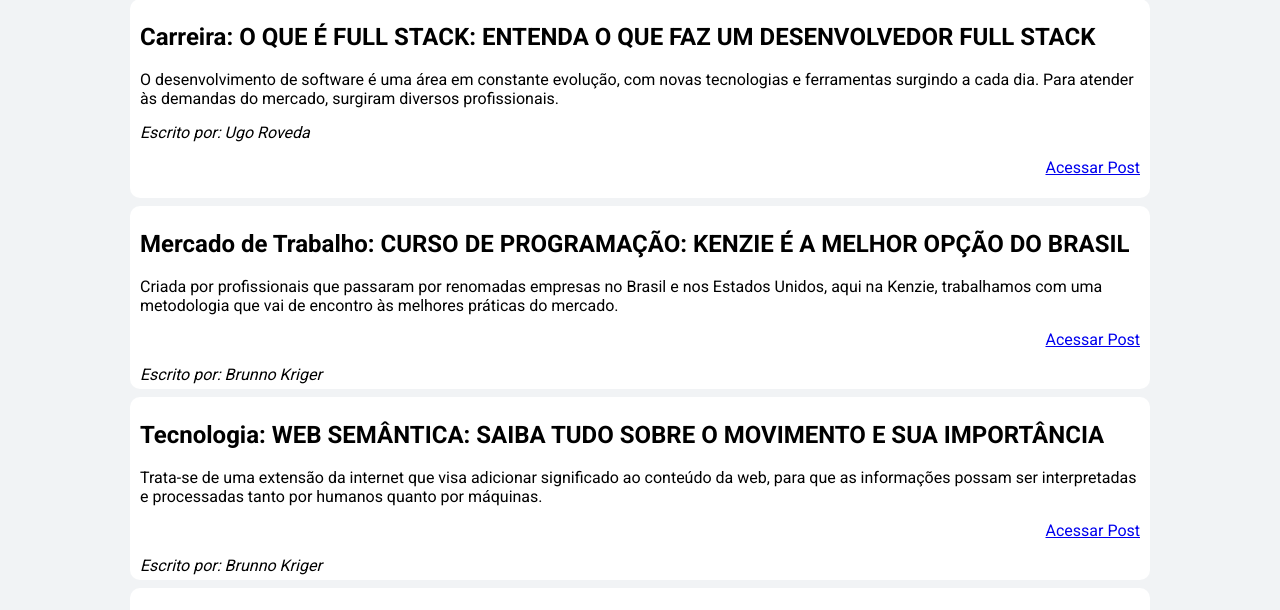
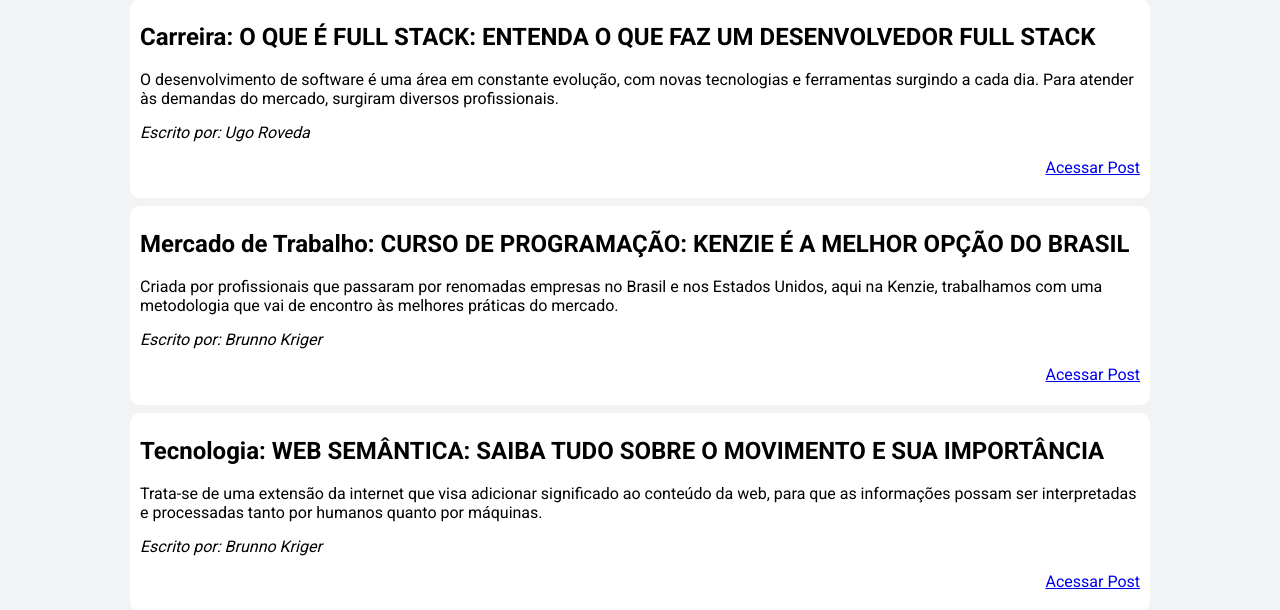
Before and after one commit to Kenzie-Academy-Brasil-Developers/m1-sp2-kenzie-blog-rodrigohuang, a plain HTML site: page index.html in a window 1280 px wide. Shown: the part 140-750 px from the top of the page. Drawn offline with Linux system fonts and the light colour scheme.

Commit message:
Tarefa 3 - Estilizando blog Kenzie finalizado

```diff
--- a/index.html
+++ b/index.html
@@ -7,7 +7,7 @@
     <title>Blog Kenzie</title>
     <!-- <link rel="stylesheet" href="/reset.css"> -->
     <link rel="stylesheet" href="normalize.css">
-    <link rel="stylesheet" href="/style.css">
+    <link rel="stylesheet" href="./style.css">
 </head>
 
 <body>
@@ -37,9 +37,10 @@
         <p>Criada por profissionais que passaram por renomadas empresas no Brasil e nos Estados Unidos, aqui na Kenzie,
             trabalhamos com uma metodologia que vai de encontro às melhores práticas do mercado. </p>
 
-        <p class="link"><a href="https://kenzie.com.br/blog/melhor-curso-de-programacao/" target="_blank">Acessar Post</a></p>
+        <em>Escrito por: Brunno Kriger</em>
 
-        <em>Escrito por: Brunno Kriger</em>
+        <p class="link"><a href="https://kenzie.com.br/blog/melhor-curso-de-programacao/" target="_blank">Acessar
+                Post</a></p>
 
     </section>
 
@@ -50,9 +51,10 @@
         <p>Trata-se de uma extensão da internet que visa adicionar significado ao conteúdo da web, para que as
             informações possam ser interpretadas e processadas tanto por humanos quanto por máquinas. </p>
 
+        <em>Escrito por: Brunno Kriger</em>
+
         <p class="link"><a href="https://kenzie.com.br/blog/web-semantica/" target="_blank">Acessar Post</a></p>
 
-        <em>Escrito por: Brunno Kriger</em>
     </section>
 
     <section class="post4">
@@ -62,9 +64,10 @@
         <p>Trata-se de uma extensão da internet que visa adicionar significado ao conteúdo da web, para que as
             informações possam ser interpretadas e processadas tanto por humanos quanto por máquinas. </p>
 
-        <p class="link"><a href="https://kenzie.com.br/blog/full-stack-o-que-e/" target="_blank">Acessar Post</a></p>
 
         <em>Escrito por: Ugo Roveda</em>
+
+        <p class="link"><a href="https://kenzie.com.br/blog/full-stack-o-que-e/" target="_blank">Acessar Post</a></p>
     </section>
 
     <section class="email">
@@ -83,7 +86,7 @@
             <div>
 
                 <label for="mail"><strong>Email:</strong></label>
-                <input type="email" placeholder="Digite seu email aqui" id="mail" required  class="outline_email"/>
+                <input type="email" placeholder="Digite seu email aqui" id="mail" required class="outline_email" />
                 <button type="submit" class="button">Receber newsletter</button>
 
             </div>
```
